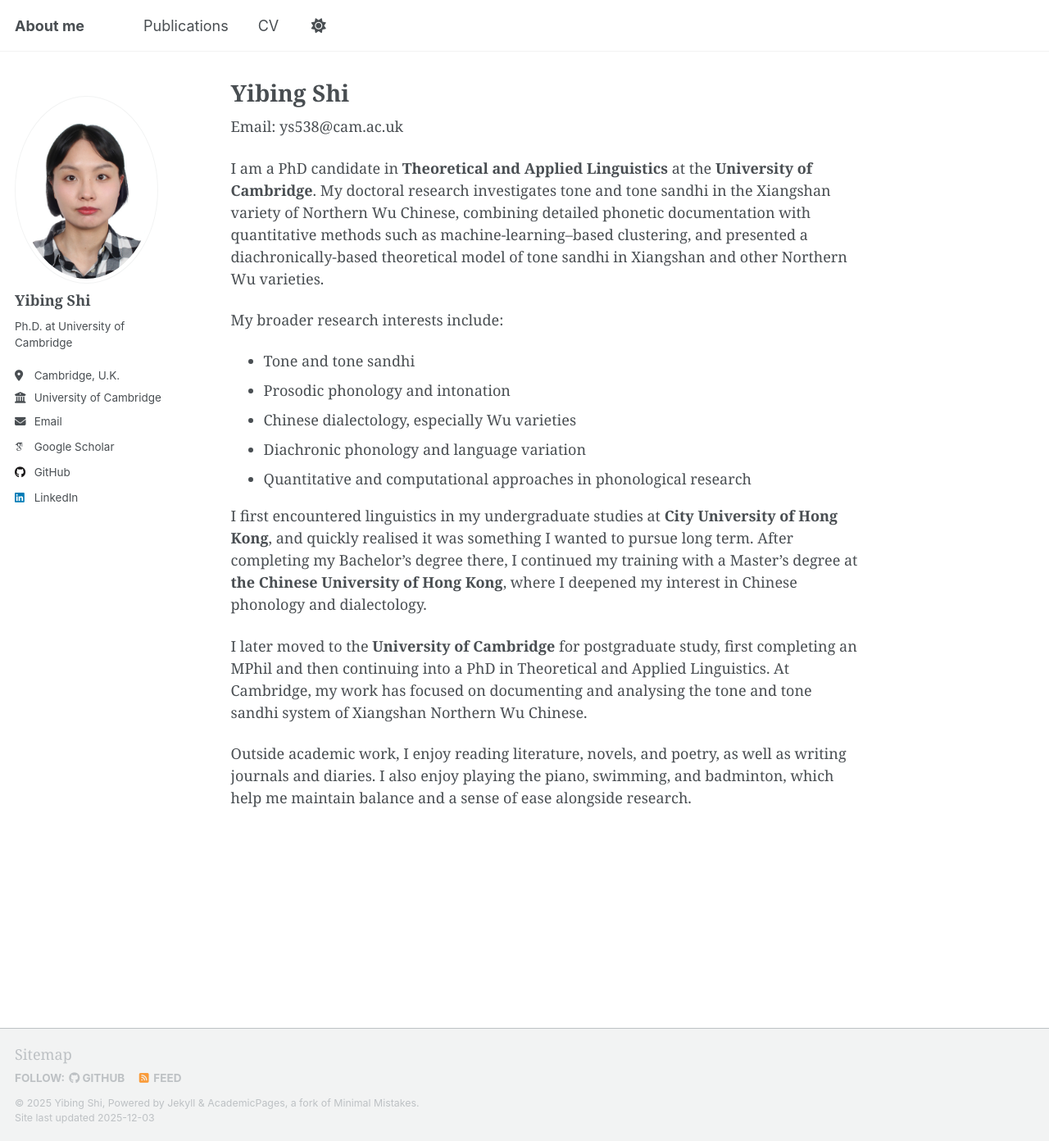
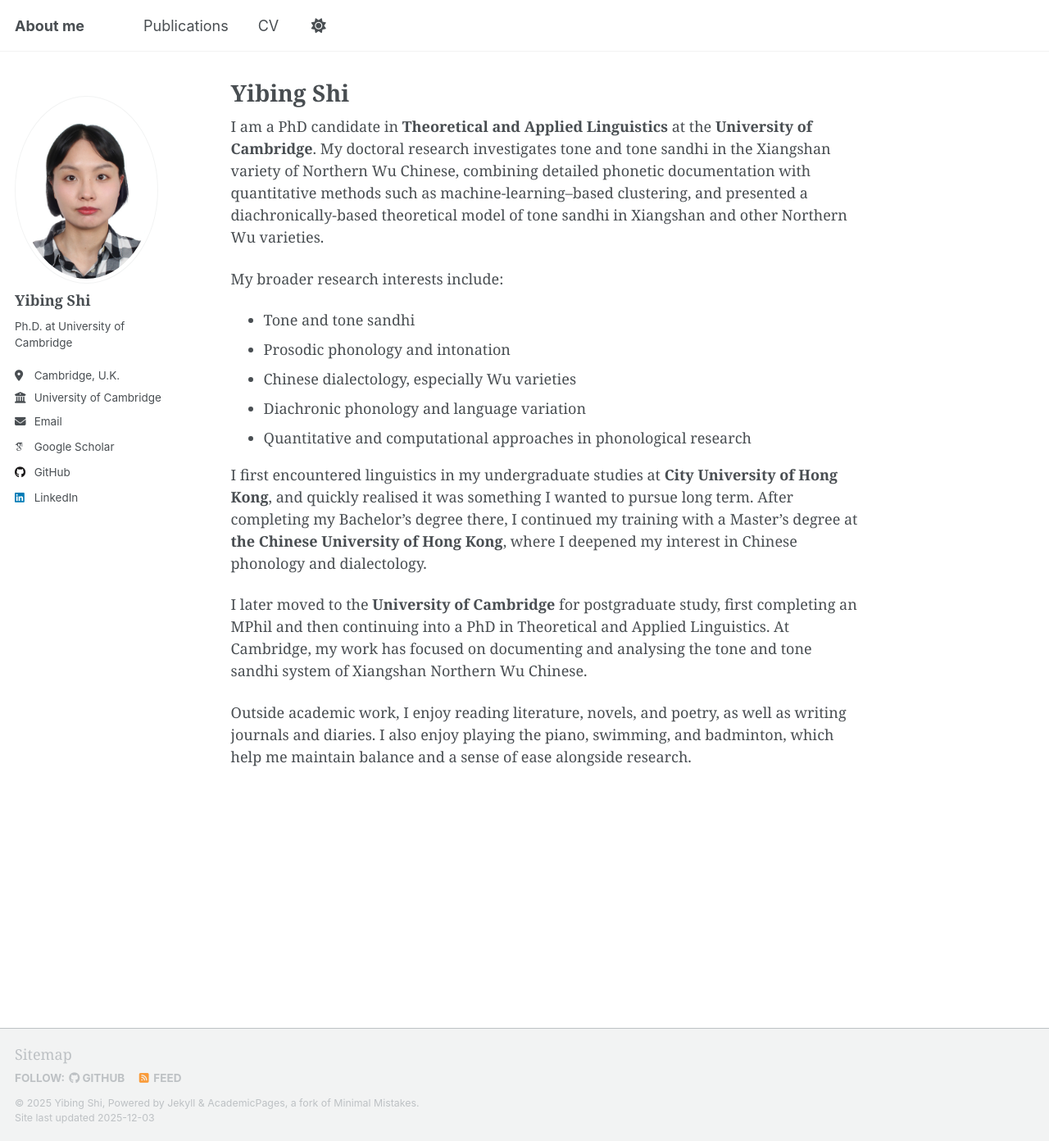
Before and after one commit to yibingshi418/yibingshi418.github.io, a Jekyll site: the page built from _pages/about.md, in a window 1280 px wide and 1392 px high. Shown: the whole window at 82% size. Built offline with Jekyll 4.4.1, drawn with Linux system fonts in a browser that asks for light colours; some web fonts are replaced; a script that is not in the unit is left out.

Commit message:
Update about.md

```diff
--- a/_pages/about.md
+++ b/_pages/about.md
@@ -6,9 +6,6 @@ redirect_from:
   - /about/
   - /about.html
 ---
-
-Email: <span>ys538@cam.ac.uk</span>
-
 
 I am a PhD candidate in **Theoretical and Applied Linguistics** at the **University of Cambridge**. My doctoral research investigates tone and tone sandhi in the Xiangshan variety of Northern Wu Chinese, combining detailed phonetic documentation with quantitative methods such as machine-learning–based clustering, and presented a diachronically-based theoretical model of tone sandhi in Xiangshan and other Northern Wu varieties.
 
```
